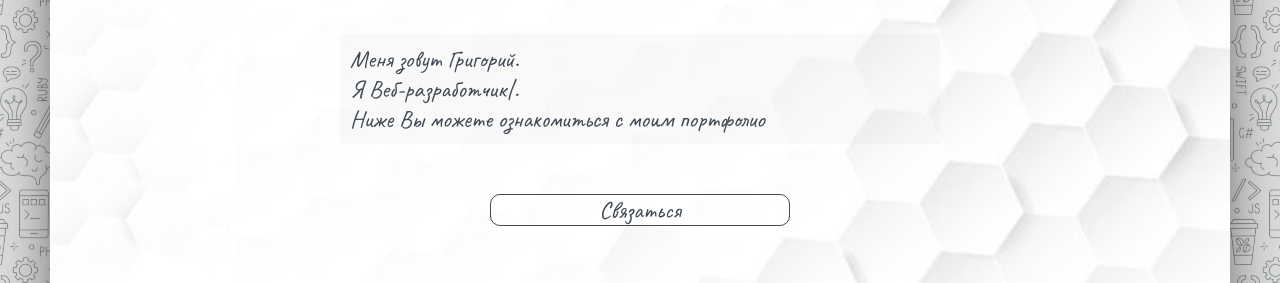
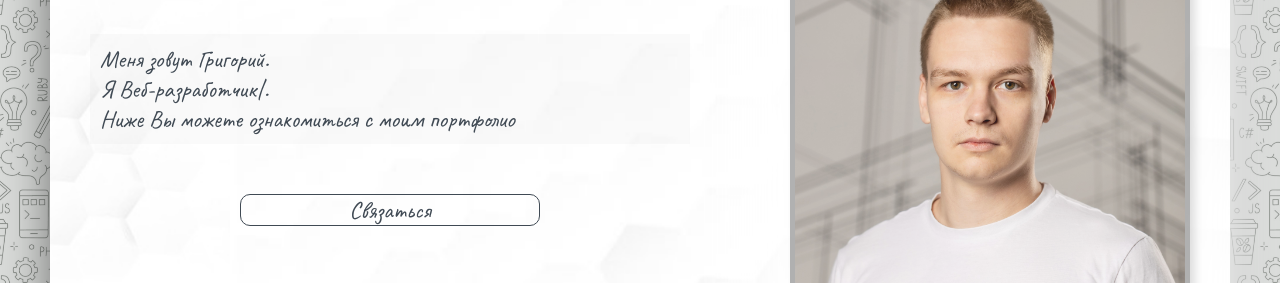
Before and after one commit to Huracan262/My-Site, a plain HTML site: page index.html in a window 1280 px wide. Shown: the part 98-381 px from the top of the page. Drawn offline with Linux system fonts and the light colour scheme.

```diff
--- a/index.html
+++ b/index.html
@@ -18,7 +18,7 @@
           Ниже Вы можете ознакомиться с моим портфолио</p>
         <a class="button" href="https://t.me/Huracan262">Связаться</a>
       </div>
-      <!-- <img class="about__author" src="img/author.jpg" width="400" height="400" alt="Григорий"> -->
+       <img class="about__author" src="img/author.jpg" width="400" height="400" alt="Григорий">
     </section>
 
     <section class="projects">
```
